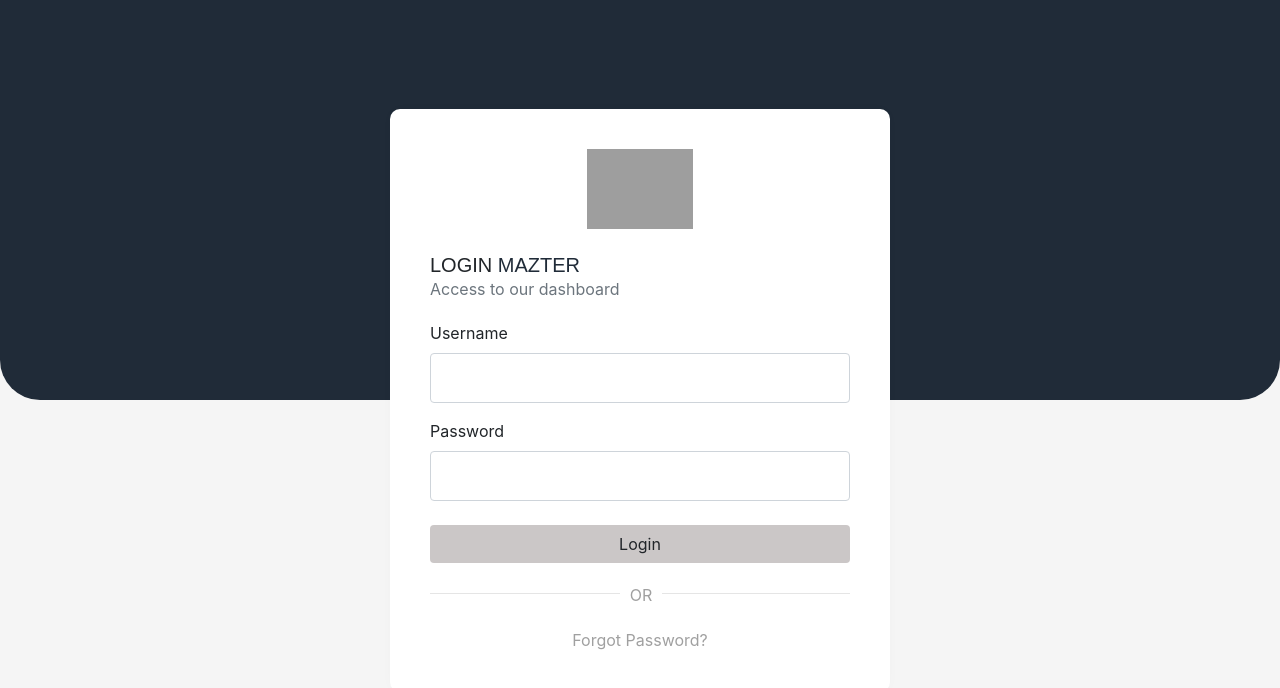
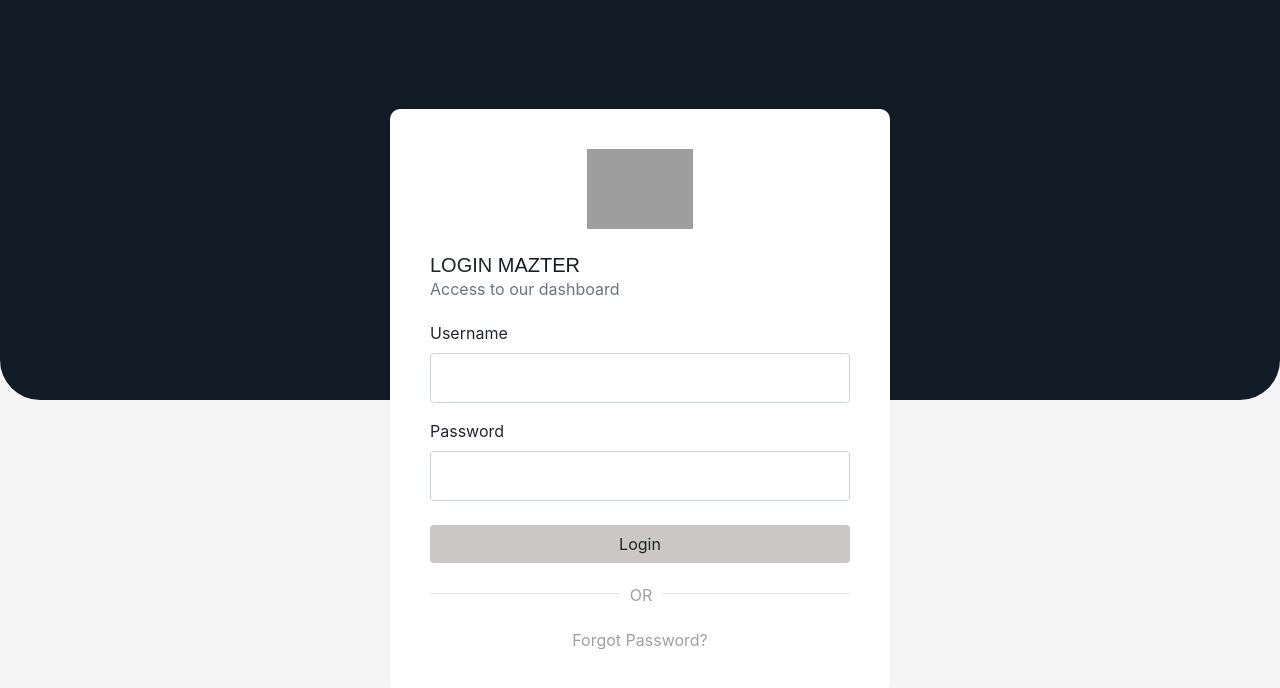
Before and after one commit to NelsonDJCR/App-Mazter-frontend, a React (Vite) app: page /login in a window 1280 px wide. Shown: the top 688 px of the page. Built offline with nearby package versions, Linux system fonts and the light colour scheme; grey boxes are pictures that could not be loaded.

Commit message:
Update backgroud

```diff
--- a/src/css/App.css
+++ b/src/css/App.css
@@ -118,7 +118,7 @@ body::-webkit-scrollbar {
     height: 100%;
     width: 100%;
     z-index: 2;
-    background: linear-gradient(90deg, rgba(253, 29, 29, 0) 35%, #202b38 98%);
+    background: linear-gradient(90deg, rgba(253, 29, 29, 0) 5%, #121c27 98%);
 }
 .is-active {
     background: var(--main-background-color);
--- a/src/css/root.css
+++ b/src/css/root.css
@@ -1,6 +1,6 @@
 :root {
-    --main-background-menu: rgb(36, 57, 91);
-    --main-background-color: #202b38;
+    --main-background-menu: rgb(25, 42, 70);
+    --main-background-color: #121c27;
     --secondary-background-color: #8e98a422;
     --text-white-color: rgb(203, 199, 199);
 }
```
